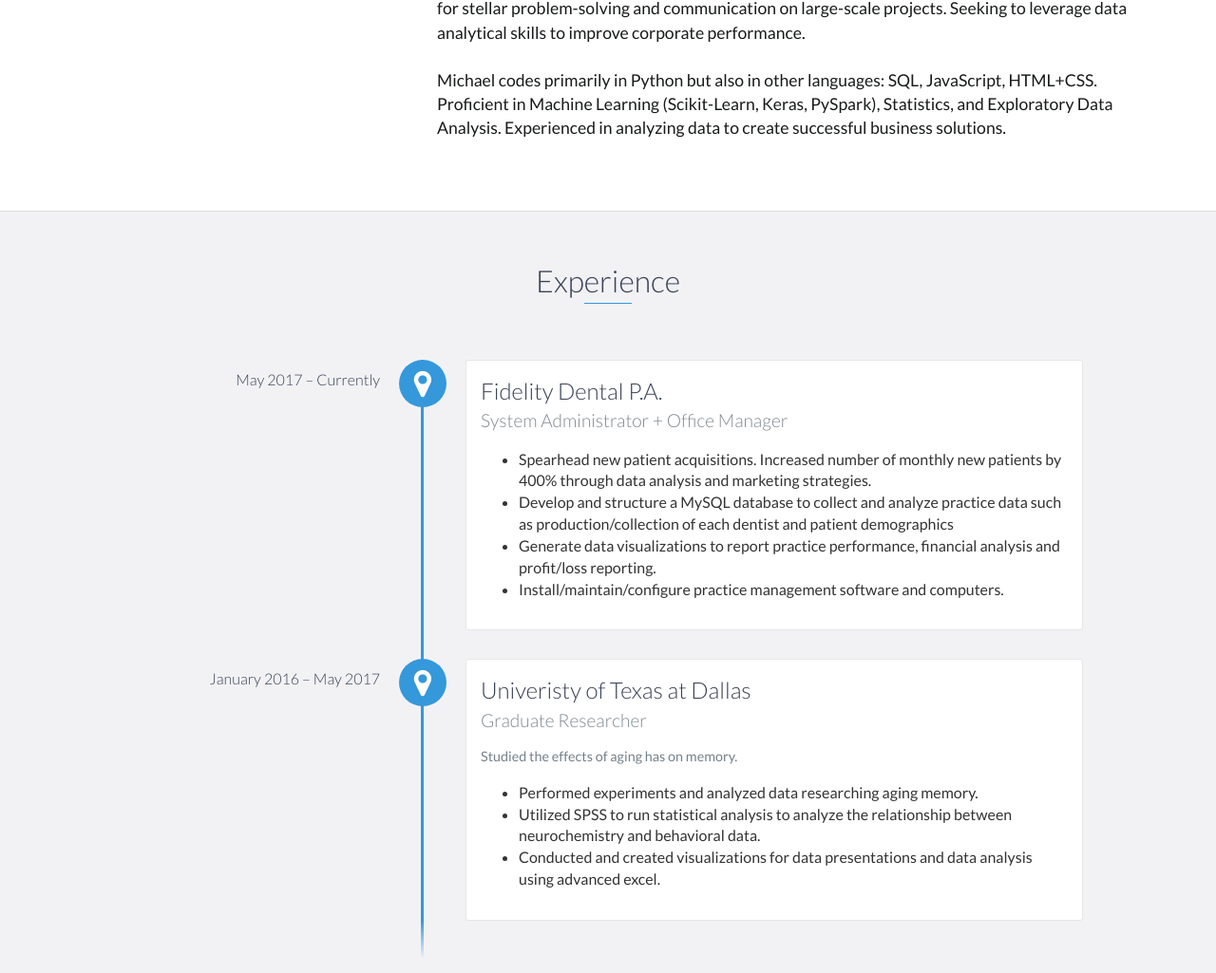
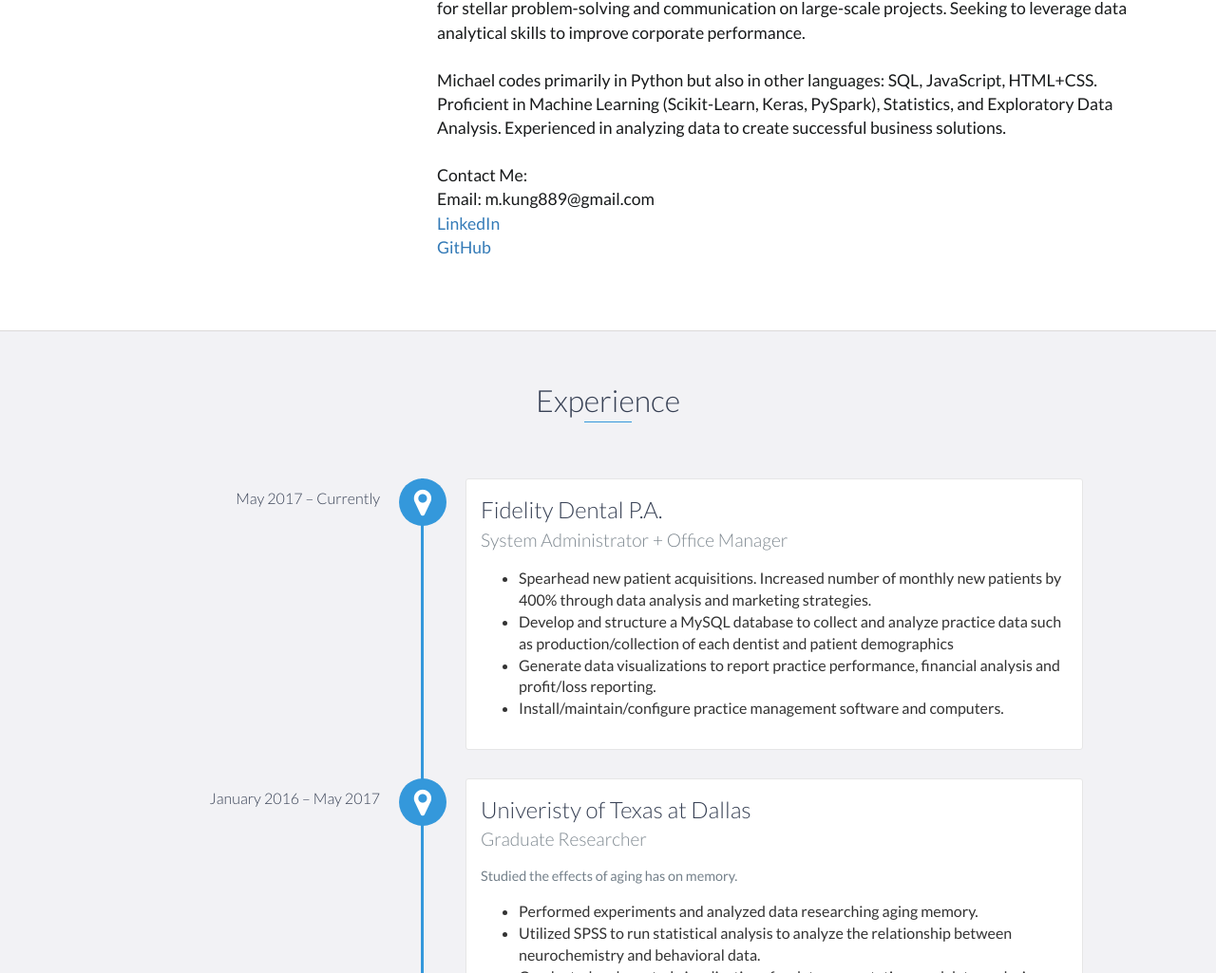
Before and after one commit to mkung8889/mkung8889.github.io, a website: page index.html in a window 1280 px wide. Shown: the part 954-1979 px from the top of the page at 95% size. Drawn offline with nearby package versions, Linux system fonts and the light colour scheme.

Commit message:
add contact info in about me section

```diff
--- a/index.html
+++ b/index.html
@@ -84,7 +84,15 @@
                         Michael codes primarily in Python but also in other languages: SQL, JavaScript, HTML+CSS.
                         Proficient in Machine Learning (Scikit-Learn, Keras, PySpark), Statistics, and Exploratory Data Analysis.
                         Experienced in analyzing data to create successful business solutions.
-
+                        <br>
+                        <br>
+                        Contact Me:
+                        <br>
+                        Email: m.kung889@gmail.com
+                        <br>
+                        <a href="https://www.linkedin.com/in/michael-k-368b0b6b/">LinkedIn</a>
+                        <br>
+                        <a href="https://github.com/mkung8889">GitHub</a>
                     </p>
                 </div>
             </div>
```
